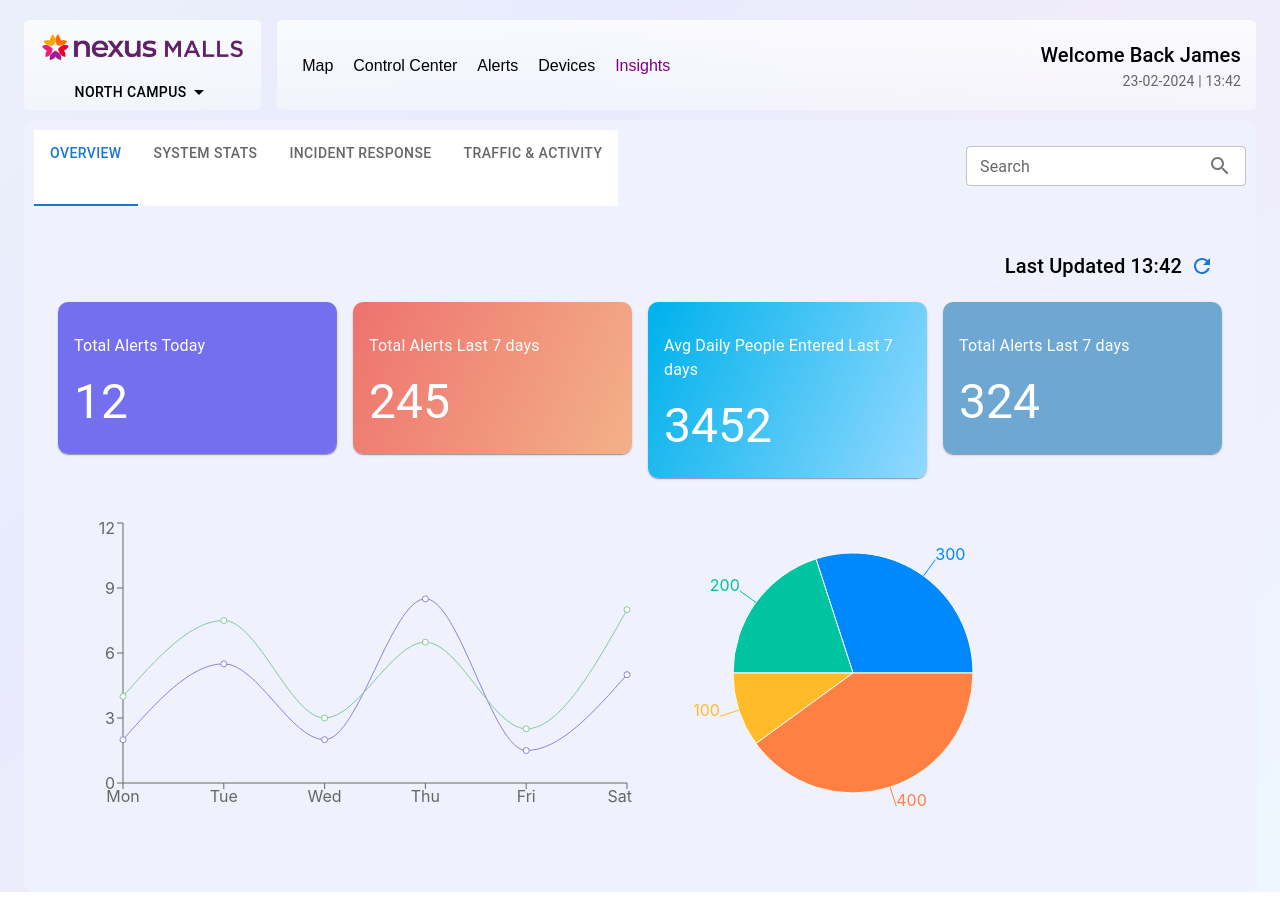
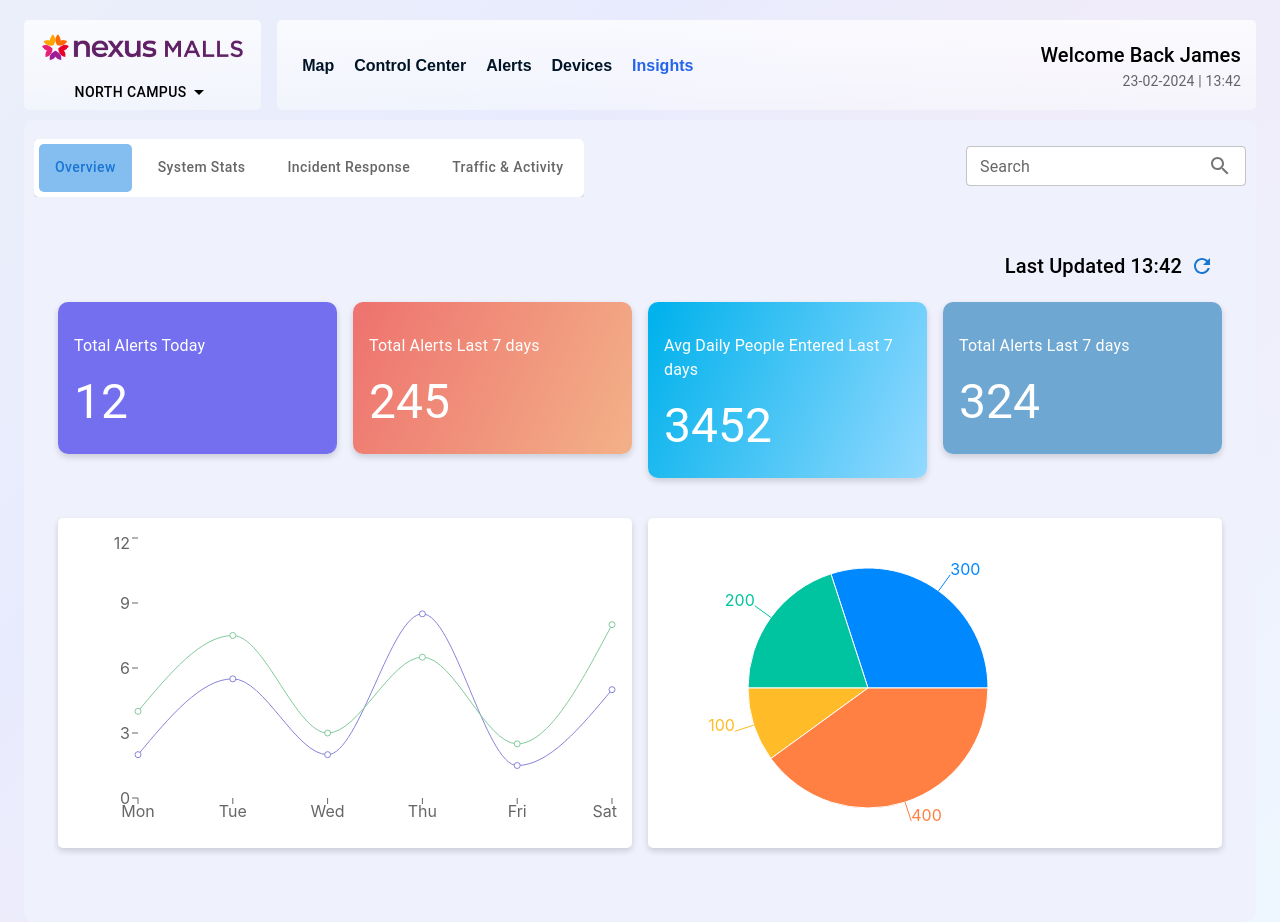
Before and after one commit to Earts-vinay/kami, a React (Create React App) app: page /insights in a window 1280 px wide. Before the commit the page ends 892 px from the top, so only its background shows below. Built offline with nearby package versions, Linux system fonts and the light colour scheme.

Commit message:
insights

```diff
--- /dev/null
+++ b/src/components/InsightsContent/Incident.jsx
@@ -0,0 +1,59 @@
+
+import React from 'react'
+import {
+  Box,
+  Typography,
+  Card,
+  CardContent,
+  Grid,
+  IconButton,
+} from '@mui/material';
+import { PieChart, Pie, Cell } from 'recharts';
+import { LineChart, XAxis, YAxis, Line, ResponsiveContainer } from 'recharts';
+import moment from "moment";
+import RefreshIcon from '@mui/icons-material/Refresh';
+const Incident = () => {
+    const cardColors = [
+        'linear-gradient(296deg, #a486f2, #736fee 2%);',
+        'linear-gradient(114deg, #ee746f 3%, #f3b188);',
+        'linear-gradient(114deg, #02b2ec 3%, #93d9ff);',
+        'linear-gradient(295deg, #6adbe0, #6ea7d2 1%);',
+      ];
+      const cardsData = [
+        { title: ' 12', content: 'Total Alerts Today' },
+        { title: ' 245', content: ' Total Alerts Last 7 days' },
+        { title: ' 3452', content: 'Avg Daily People Entered Last 7 days' },
+        { title: ' 324', content: ' Total Alerts Last 7 days' },
+      ];
+
+  return (
+    <>
+       <Box mt={2}>
+        <Grid container spacing={2}>
+          {cardsData.map((card, index) => (
+            <Grid item xs={12} sm={6} md={3} key={index}>
+              <Card
+                sx={{
+                  borderRadius: '10px',
+                  background: cardColors[index % cardColors.length],
+                  boxShadow: "0 3px 6px 0 rgba(0, 0, 0, 0.16)"
+                }}
+              >
+                <CardContent>
+                  <Typography color="white" pt={2}>
+                    {card.content}
+                  </Typography>
+                  <Typography variant="h3" color="white" pt={2}>
+                    {card.title}
+                  </Typography>
+                </CardContent>
+              </Card>
+            </Grid>
+          ))}
+        </Grid>
+      </Box>
+    </>
+  )
+}
+
+export default Incident
--- a/src/components/InsightsContent/Overview.jsx
+++ b/src/components/InsightsContent/Overview.jsx
@@ -62,6 +62,7 @@ const Overview = () => {
                 sx={{
                   borderRadius: '10px',
                   background: cardColors[index % cardColors.length],
+                  boxShadow: "0 3px 6px 0 rgba(0, 0, 0, 0.16)"
                 }}
               >
                 <CardContent>
@@ -79,19 +80,24 @@ const Overview = () => {
       </Box>
 
       <Box style={{ display: 'flex', flexDirection: 'row', width: '100%' }} my={5} gap={2}>
-            <Box style={{ width: '50%' }}>
+        <Box style={{ width: '50%', backgroundColor: "white", borderRadius: "5px", padding: "15px", boxShadow: "0 3px 6px 0 rgba(0, 0, 0, 0.16)" }}>
           {/* MUI Two Line Chart */}
           <ResponsiveContainer width="100%" height={300}>
             <LineChart data={lineChartData}>
-              <XAxis dataKey="day" />
-              <YAxis />
+              <XAxis dataKey="day" axisLine={false} />
+              <YAxis axisLine={false} />
+              {/* Background horizontal lines */}
+              <Line y={10} stroke="lightgrey" strokeDasharray="6 3" />
+              <Line y={20} stroke="lightgrey" strokeDasharray="3 3" />
+              <Line y={30} stroke="lightgrey" strokeDasharray="3 3" />
               <Line type="monotone" dataKey="value1" stroke="#8884d8" />
               <Line type="monotone" dataKey="value2" stroke="#82ca9d" />
             </LineChart>
           </ResponsiveContainer>
+        </Box>
 
-            </Box>
-            <Box style={{ width: '50%' }}>
+
+        <Box style={{ width: '50%', backgroundColor: "white", borderRadius: "5px", padding: "15px", boxShadow: "0 3px 6px 0 rgba(0, 0, 0, 0.16)" }}>
           {/* Pie Chart */}
           <PieChart width={400} height={300}>
             <Pie
--- /dev/null
+++ b/src/components/InsightsContent/SystemStats.jsx
@@ -0,0 +1,108 @@
+import React from 'react';
+import { Box, Table, TableBody, TableCell, TableContainer, TableHead, TableRow, Paper, Tooltip, Typography } from '@mui/material';
+import { LineChart, Line, PieChart, Pie, Cell, XAxis, YAxis, Legend, ResponsiveContainer } from 'recharts';
+
+const SystemStats = () => {
+  // Dummy data for charts
+  const pieChartData = [
+    { name: 'Online', value: 70 },
+    { name: 'Offline', value: 30 },
+  ];
+
+  const lineChartData1 = [
+
+    { timestamp: '8:00', value1: 2, value2: 4 },
+    { timestamp: '9:00', value1: 5.5, value2: 7.5 },
+    { timestamp: '10:00', value1: 2, value2: 3 },
+
+
+  ];
+
+  const lineChartData2 = [
+    { timestamp: '8:00', value1: 2, value2: 4 },
+    { timestamp: '9:00', value1: 5.5, value2: 7.5 },
+    { timestamp: '10:00', value1: 2, value2: 3 },
+    { timestamp: '11:00', value1: 8.5, value2: 6.5 },
+    { timestamp: '12:00', value1: 1.5, value2: 2.5 },
+    { timestamp: '13:00', value1: 5, value2: 8 },
+
+  ];
+
+  // Dummy data for table
+  const tableData = [
+    { camera: 'Camera 1', lastOfflineTime: '2022-02-27 10:30:00', offlineTime: 120 },
+    { camera: 'Camera 2', lastOfflineTime: '2022-02-27 12:45:00', offlineTime: 60 },
+
+  ];
+
+  return (
+    <>
+      <Box display="flex" gap={2}>
+        <Box width="30%" sx={{backgroundColor:"white",borderRadius:"5px",padding:"15px"}}>
+            <Typography pb={2}>  Paired Camera Status :</Typography>
+          <PieChart width={200} height={200}>
+            <Pie dataKey="value" isAnimationActive={false} data={pieChartData} cx="50%" cy="50%" outerRadius={80}>
+              {pieChartData.map((entry, index) => (
+                <Cell key={`cell-${index}`} fill={index === 0 ? '#82ca9d' : '#8884d8'} />
+              ))}
+            </Pie>
+          </PieChart>
+        </Box>
+        <Box width="30%" sx={{backgroundColor:"white",borderRadius:"5px", padding:"15px"}}>
+            <Typography pb={2}>  Total Paired Camera Status :</Typography>
+        <ResponsiveContainer width="100%" height={300}>
+            <LineChart data={lineChartData1}>
+              <XAxis dataKey="timestamp" axisLine={false} />
+              <YAxis axisLine={false} />
+              {/* Background horizontal lines */}
+              <Line y={10} stroke="lightgrey" strokeDasharray="6 3" />
+              <Line y={20} stroke="lightgrey" strokeDasharray="3 3" />
+              <Line y={30} stroke="lightgrey" strokeDasharray="3 3" />
+              <Line type="monotone" dataKey="value1" stroke="#8884d8" />
+              <Line type="monotone" dataKey="value2" stroke="#82ca9d" />
+            </LineChart>
+          </ResponsiveContainer>
+        </Box>
+        <Box width="60%" sx={{backgroundColor:"white",borderRadius:"5px",padding:"15px"}}>
+            <Typography pb={2}>  Devices Online</Typography>
+        <ResponsiveContainer width="100%" height={300}>
+            <LineChart data={lineChartData2}>
+              <XAxis dataKey="timestamp" axisLine={false} />
+              <YAxis axisLine={false} />
+              {/* Background horizontal lines */}
+              <Line y={10} stroke="lightgrey" strokeDasharray="6 3" />
+              <Line y={20} stroke="lightgrey" strokeDasharray="3 3" />
+              <Line y={30} stroke="lightgrey" strokeDasharray="3 3" />
+              <Line type="monotone" dataKey="value1" stroke="#8884d8" />
+              <Line type="monotone" dataKey="value2" stroke="#82ca9d" />
+            </LineChart>
+          </ResponsiveContainer>
+        </Box>
+      </Box>
+      <Box mt={2}>
+        <TableContainer component={Paper}>
+          <Table>
+            <TableHead>
+              <TableRow>
+                <TableCell>Camera</TableCell>
+                <TableCell>Last Offline Time</TableCell>
+                <TableCell>Offline Time</TableCell>
+              </TableRow>
+            </TableHead>
+            <TableBody>
+              {tableData.map((row, index) => (
+                <TableRow key={index}>
+                  <TableCell>{row.camera}</TableCell>
+                  <TableCell>{row.lastOfflineTime}</TableCell>
+                  <TableCell>{row.offlineTime}</TableCell>
+                </TableRow>
+              ))}
+            </TableBody>
+          </Table>
+        </TableContainer>
+      </Box>
+    </>
+  );
+};
+
+export default SystemStats;
--- a/src/components/Navbar.jsx
+++ b/src/components/Navbar.jsx
@@ -22,9 +22,10 @@ const NavLink = ({ to, label }) => {
   const isActive = location.pathname === to;
 
   const linkStyles = {
-    color: isActive ? "purple" : "black",
+    color: isActive ? "#2465e9" : "#001426",
     textDecoration: "none",
-    fontFamily: "adobe-clean, sans-serif",
+    fontFamily: "Montserrat, sans-serif",
+    fontWeight: "bold",
     margin: "0 10px",
     transition: "border-color 0.3s ease-in-out",
     ...(isActive && {
--- a/src/pages/ControlCenter.jsx
+++ b/src/pages/ControlCenter.jsx
@@ -1,6 +1,7 @@
 import React, { useState } from 'react';
 import { Box, Card, CardContent, CardMedia, Typography, Button, Select, MenuItem, TextField, Container, InputAdornment, InputLabel, FormControl, Pagination } from '@mui/material';
 import { Navbar } from '../components';
+import CloseIcon from '@mui/icons-material/Close';
 import SearchIcon from '@mui/icons-material/Search';
 
 const cardData = [
@@ -14,12 +15,17 @@ const cardData = [
   { id: 8, title: 'Card 8', description: 'Description for Card 8', imageUrl: 'assets/images/car.jpg' },
   { id: 9, title: 'Card 9', description: 'Description for Card 9', imageUrl: 'assets/images/car.jpg' },
   { id: 10, title: 'Card 10', description: 'Description for Card 10', imageUrl: 'assets/images/car.jpg' },
+  { id: 11, title: 'Card 11', description: 'Description for Card 10', imageUrl: 'assets/images/car.jpg' },
+  { id: 12, title: 'Card 12', description: 'Description for Card 10', imageUrl: 'assets/images/car.jpg' },
+  { id: 13, title: 'Card 13', description: 'Description for Card 10', imageUrl: 'assets/images/car.jpg' },
+  { id: 14, title: 'Card 14', description: 'Description for Card 10', imageUrl: 'assets/images/car.jpg' },
+  { id: 15, title: 'Card 15', description: 'Description for Card 10', imageUrl: 'assets/images/car.jpg' },
   // ... Add more cards as needed
 ];
 
 const ControlCenter = () => {
   const [page, setPage] = useState(1);
-  const cardsPerPage = 6; // Number of cards to display per page
+  const cardsPerPage = 12; // Number of cards to display per page
 
   const handlePageChange = (event, value) => {
     setPage(value);
@@ -45,18 +51,18 @@ const ControlCenter = () => {
       <Container maxWidth="xl">
         <Box sx={{ backgroundColor: '#eff2fd', height: '78vh', padding: '20px', mt: 1, borderRadius: '10px' }}>
           <Box display="flex" justifyContent="space-between">
-            <Box display="flex" justifyContent="space-between" gap={2} mb={2} width={800} height={50}>
-              <FormControl fullWidth>
+            <Box display="flex" justifyContent="" gap={2} mb={2} width={800} height={40}>
+              <FormControl style={{ width: "30%" }} size='small'>
                 <InputLabel htmlFor="select-option"> All Camera Views</InputLabel>
-                <Select label="Select Option" id="select-option" sx={{ padding: '0px' }}>
+                <Select label="Select Option" id="select-option" >
                   <MenuItem value={1}>Option 1</MenuItem>
                   <MenuItem value={2}>Option 2</MenuItem>
                 </Select>
               </FormControl>
-              <Button variant="contained" fullWidth onClick={handleAddNow}>
+              <Button variant="contained" size='large' onClick={handleAddNow} sx={{ textTransform: 'capitalize' }}>
                 Add View
               </Button>
-              <Button variant="contained" color="primary" fullWidth onClick={handleSave} disabled>
+              <Button variant="contained" size='large' onClick={handleSave} disabled sx={{ textTransform: 'capitalize' }}>
                 Save
               </Button>
             </Box>
@@ -76,21 +82,23 @@ const ControlCenter = () => {
             />
           </Box>
 
-          <Box display="flex" flexWrap="wrap" justifyContent="space-between">
+          <Box display="flex" flexWrap="wrap" justifyContent="" gap={2} height={"68vh"} overflow="auto" paddingY="20px">
             {getPaginatedCards().map((card) => (
-              <Card key={card.id} sx={{ width: '30%', marginBottom: '20px' }}>
-                <CardContent sx={{ backgroundColor: '#02020285', color: 'white' }}>
-                  <Typography variant="body2" color="text.light" sx={{ backgroundColor: '' }}>
+              <Card key={card.id} sx={{ position: 'relative', width: '23.5%', marginBottom: '20px', gap: "10px", height: "36%", borderRadius: "10px" }}>
+                <CardMedia component="img" alt={card.title} height="280px" image={card.imageUrl} />
+                <CardContent sx={{ position: 'absolute', bottom: 0, left: 0, right: 0, top: 0, color: 'white', borderRadius: '0 0 10px 10px', padding: "0px" }}>
+                  <Typography variant="body2" color="text.light" backgroundColor='rgba(0, 0, 0, 0.5)' paddingY="15px" paddingX={2}>
                     {card.description}
                   </Typography>
+                  <CloseIcon sx={{ position: 'absolute', top: 0, right: 0, color: 'white', cursor: 'pointer', paddingY: "15px", paddingX: '10px' }} />
                 </CardContent>
-                <CardMedia component="img" alt={card.title} height="180" image={card.imageUrl} />
               </Card>
             ))}
           </Box>
 
+
           {/* Centered Pagination Component */}
-          <Box sx={{ display: 'flex', justifyContent: 'center', marginTop: '0px' }}>
+          <Box sx={{ display: 'flex', justifyContent: 'center', marginTop: '10px' }}>
             <Pagination
               count={Math.ceil(cardData.length / cardsPerPage)}
               color="primary"
--- a/src/pages/Insights.jsx
+++ b/src/pages/Insights.jsx
@@ -1,5 +1,5 @@
-import React, { useState } from 'react';
-import { Navbar } from '../components';
+import React, { useState } from "react";
+import { Navbar } from "../components";
 import {
   Box,
   Typography,
@@ -11,15 +11,15 @@ import {
   Container,
   Tabs,
   Tab,
-} from '@mui/material';
-import { LineChart, Line, PieChart, Pie, Cell } from 'recharts';
-import SearchIcon from '@mui/icons-material/Search';
-import Overview from '../components/InsightsContent/Overview';
+} from "@mui/material";
+import { LineChart, Line, PieChart, Pie, Cell } from "recharts";
+import SearchIcon from "@mui/icons-material/Search";
+import Overview from "../components/InsightsContent/Overview";
+import SystemStats from "../components/InsightsContent/SystemStats";
+import Incident from "../components/InsightsContent/Incident";
 
 const Insights = () => {
   const [selectedTab, setSelectedTab] = useState(0);
-
-
 
   const handleTabChange = (event, newValue) => {
     setSelectedTab(newValue);
@@ -37,21 +37,46 @@ const Insights = () => {
       <Container maxWidth="xl">
         <Box
           backgroundColor="#eff2fd"
-          sx={{ marginTop: '10px', borderRadius: '10px', padding: '10px' }}
+          sx={{ marginTop: "10px", borderRadius: "10px", padding: "10px" }}
         >
-          <Box display="flex" justifyContent="space-between">
-            <Tabs value={selectedTab} onChange={handleTabChange} sx={{ backgroundColor: 'white' }}>
-              <Tab label="Overview" />
-              <Tab label="System Stats" />
-              <Tab label="Incident Response" />
-              <Tab label="Traffic & Activity" />
+          <Box display="flex" justifyContent="space-between" alignItems="center">
+            <Tabs
+              value={selectedTab}
+              onChange={handleTabChange}
+              sx={{
+                borderBottom: "none",
+                ".css-heg063-MuiTabs-flexContainer": {
+                  backgroundColor: "white",
+                  borderRadius: "5px",
+                  boxShadow:"0 3px 6px 0 rgba(0, 0, 0, 0.16)"
+                },
+              }}
+              TabIndicatorProps={{ style: { display: "none" } }}
+            >
+              {[
+                "Overview",
+                "System Stats",
+                "Incident Response",
+                "Traffic & Activity",
+              ].map((label, index) => (
+                <Tab
+                  key={index}
+                  label={label}
+                  sx={{
+                    textTransform: "capitalize",
+                    backgroundColor: selectedTab === index && "#84bef1",
+                    margin: "5px",
+                    borderRadius: "5px",
+                  }}
+                />
+              ))}
             </Tabs>
 
             <Box mt={2}>
               <TextField
                 label="Search"
                 variant="outlined"
-                style={{ marginBottom: '20px' }}
+                style={{ marginBottom: "20px" }}
                 size="small"
                 InputProps={{
                   endAdornment: (
@@ -60,24 +85,27 @@ const Insights = () => {
                     </InputAdornment>
                   ),
                 }}
-                sx={{ backgroundColor: 'white', border: 'none', borderRadius: '5px' }}
+                sx={{
+                  backgroundColor: "white",
+                  border: "none",
+                  borderRadius: "5px",
+                }}
               />
             </Box>
           </Box>
 
           <Box mt={2}>
             <TabPanel value={selectedTab} index={0}>
-              <Overview/>
+              <Overview />
             </TabPanel>
             <TabPanel value={selectedTab} index={1}>
-              {/* Content for System Stats tab */}
-              {/* You can call your components here */}
-              123
+
+             <SystemStats/>
             </TabPanel>
             <TabPanel value={selectedTab} index={2}>
               {/* Content for Incident Response tab */}
               {/* You can call your components here */}
-              1234
+              <Incident/>
             </TabPanel>
             <TabPanel value={selectedTab} index={3}>
               {/* Content for Traffic & Activity tab */}
@@ -85,7 +113,6 @@ const Insights = () => {
               12345
             </TabPanel>
           </Box>
-
         </Box>
       </Container>
     </>
```
Lines whose indentation alone changed are shown as unchanged.
